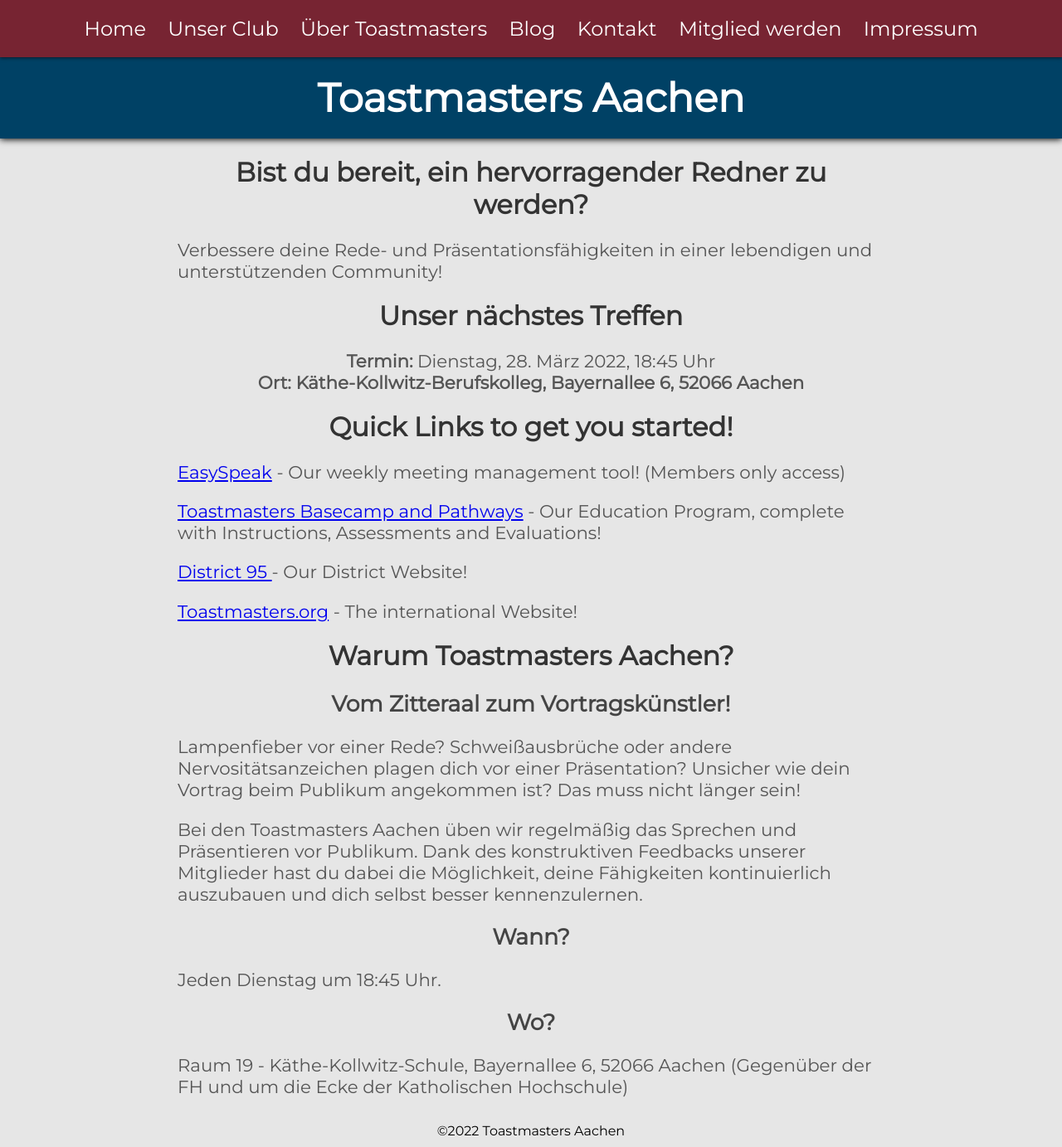
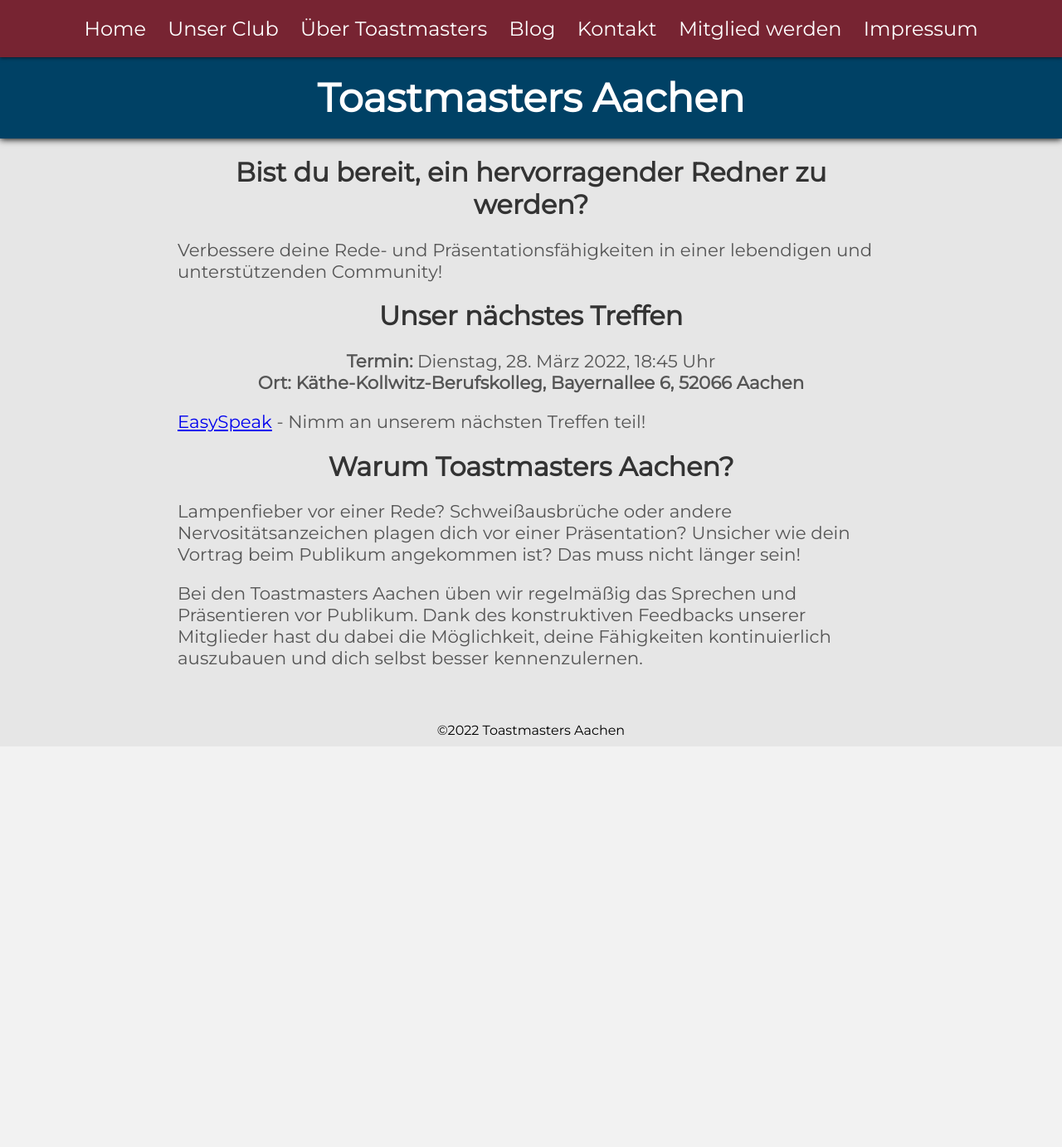
Before and after one commit to toastmasters-aachen/toastmasters-aachen.github.io, a Jekyll site: the page built from index.md, in a window 1280 px wide. Shown: the whole page at 83% size. Built offline with Jekyll 4.4.1, drawn with Linux system fonts in a browser that asks for light colours; after the commit the page ends 900 px from its top, so only the background shows below that.

Commit message:
Update index.md

```diff
--- a/index.md
+++ b/index.md
@@ -17,19 +17,12 @@ Käthe-Kollwitz-Berufskolleg, Bayernallee 6, 52066 Aachen
 </span>
 </p>
 
-# Quick Links to get you started!
 
-<a href="https://tmclub.eu/clubdata.php?c=728">EasySpeak</a> - Our weekly meeting management tool!  (Members only access)
+<a href="https://tmclub.eu/clubdata.php?c=728">EasySpeak</a> - Nimm an unserem nächsten Treffen teil!
 
-<a href="https://www.toastmasters.org/education/pathways">Toastmasters Basecamp and Pathways</a> - Our Education Program, complete with Instructions, Assessments and Evaluations!
 
-<a href="https://toastmasters-95.org"> District 95 </a> - Our District Website!
-
-<a href="https://www.toastmasters.org">Toastmasters.org</a> - The international Website!
 
 # Warum Toastmasters Aachen?
-
-## Vom Zitteraal zum Vortragskünstler!
 
 Lampenfieber vor einer Rede?
 Schweißausbrüche oder andere Nervositätsanzeichen plagen dich vor einer Präsentation?
@@ -38,12 +31,3 @@ Das muss nicht länger sein!
 
 Bei den Toastmasters Aachen üben wir regelmäßig das Sprechen und Präsentieren vor Publikum.
 Dank des konstruktiven Feedbacks unserer Mitglieder hast du dabei die Möglichkeit, deine Fähigkeiten kontinuierlich auszubauen und dich selbst besser kennenzulernen.
-
-## Wann?
-
-Jeden Dienstag um 18:45 Uhr.
-
-## Wo?
-
-Raum 19 - Käthe-Kollwitz-Schule, Bayernallee 6, 52066 Aachen
-(Gegenüber der FH und um die Ecke der Katholischen Hochschule)
```
